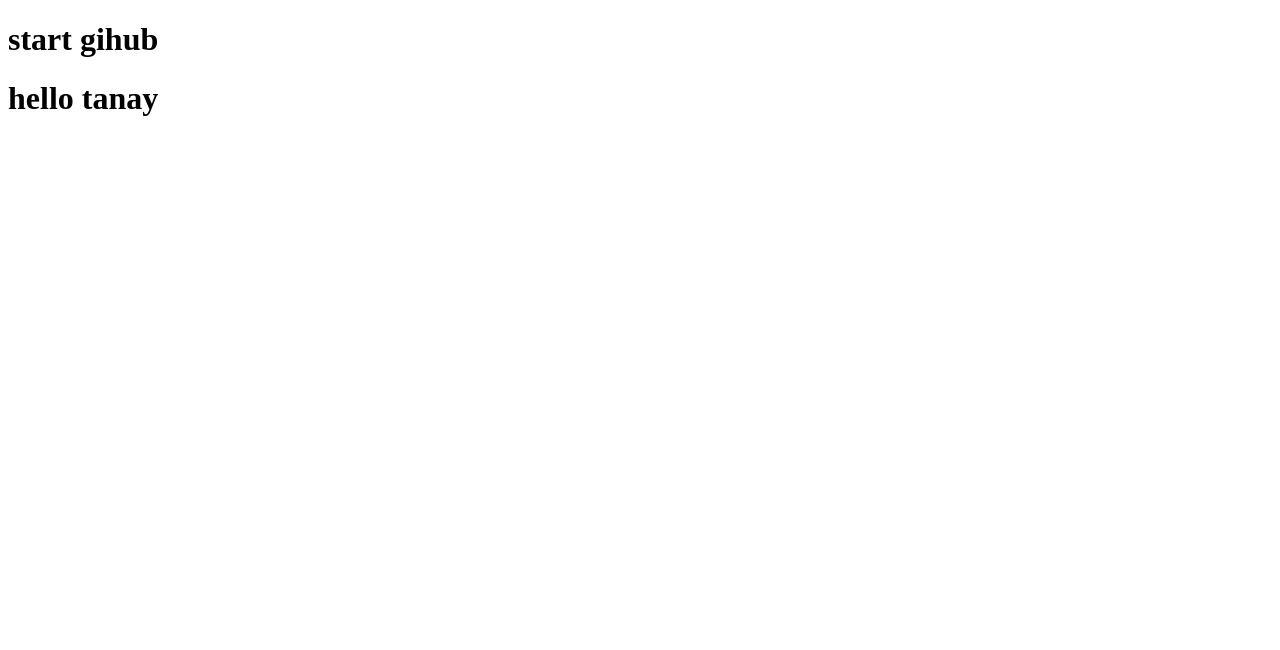
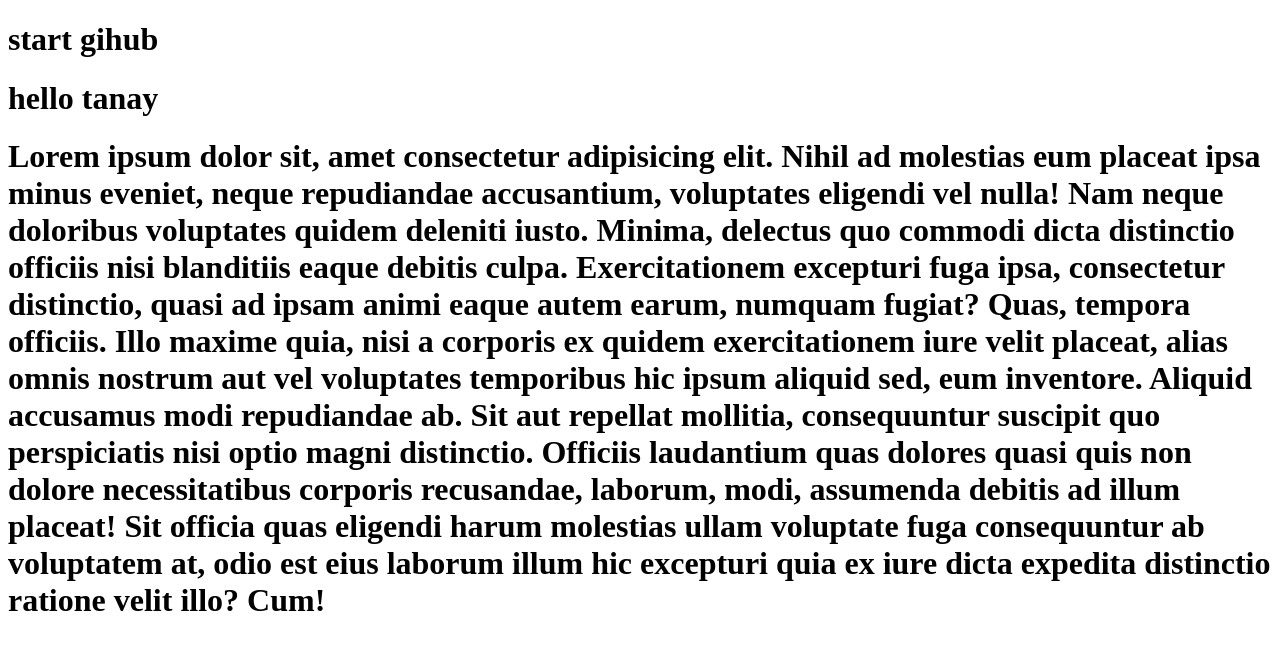
Before and after one commit to Tanay-software-engineer/Git-MERN, a plain HTML site: page index.html in a window 1280 px wide. Drawn offline with Linux system fonts and the light colour scheme.

Commit message:
3 commit

```diff
--- a/index.html
+++ b/index.html
@@ -8,5 +8,12 @@
 <body>
     <h1>start gihub</h1>
     <h1> hello tanay</h1>
+    <h1>
+        Lorem ipsum dolor sit, amet consectetur adipisicing elit. Nihil ad molestias eum placeat ipsa minus eveniet, neque repudiandae accusantium, voluptates eligendi vel nulla! Nam neque doloribus voluptates quidem deleniti iusto.
+        Minima, delectus quo commodi dicta distinctio officiis nisi blanditiis eaque debitis culpa. Exercitationem excepturi fuga ipsa, consectetur distinctio, quasi ad ipsam animi eaque autem earum, numquam fugiat? Quas, tempora officiis.
+        Illo maxime quia, nisi a corporis ex quidem exercitationem iure velit placeat, alias omnis nostrum aut vel voluptates temporibus hic ipsum aliquid sed, eum inventore. Aliquid accusamus modi repudiandae ab.
+        Sit aut repellat mollitia, consequuntur suscipit quo perspiciatis nisi optio magni distinctio. Officiis laudantium quas dolores quasi quis non dolore necessitatibus corporis recusandae, laborum, modi, assumenda debitis ad illum placeat!
+        Sit officia quas eligendi harum molestias ullam voluptate fuga consequuntur ab voluptatem at, odio est eius laborum illum hic excepturi quia ex iure dicta expedita distinctio ratione velit illo? Cum!
+    </h1>
 </body>
 </html>
```
